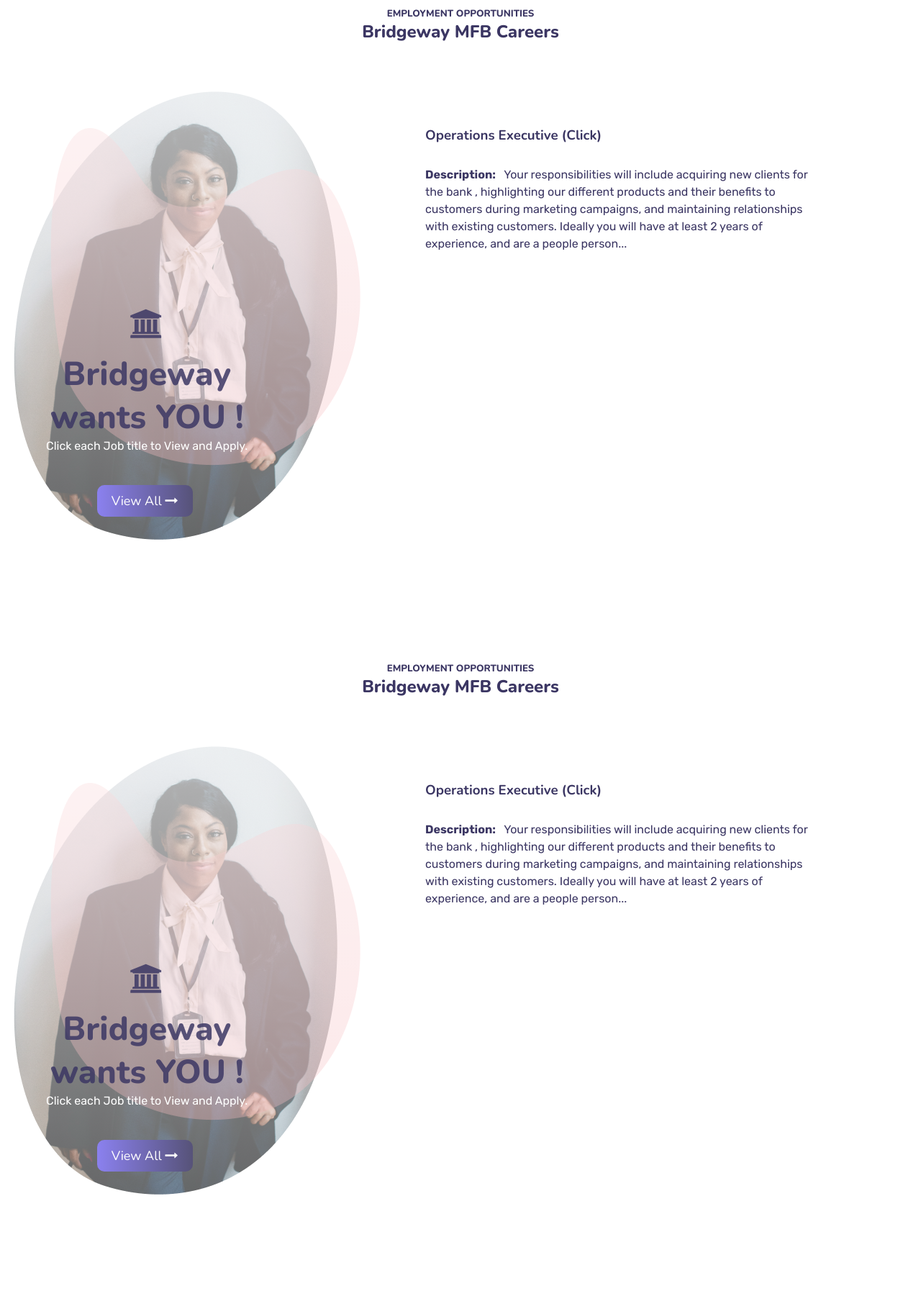
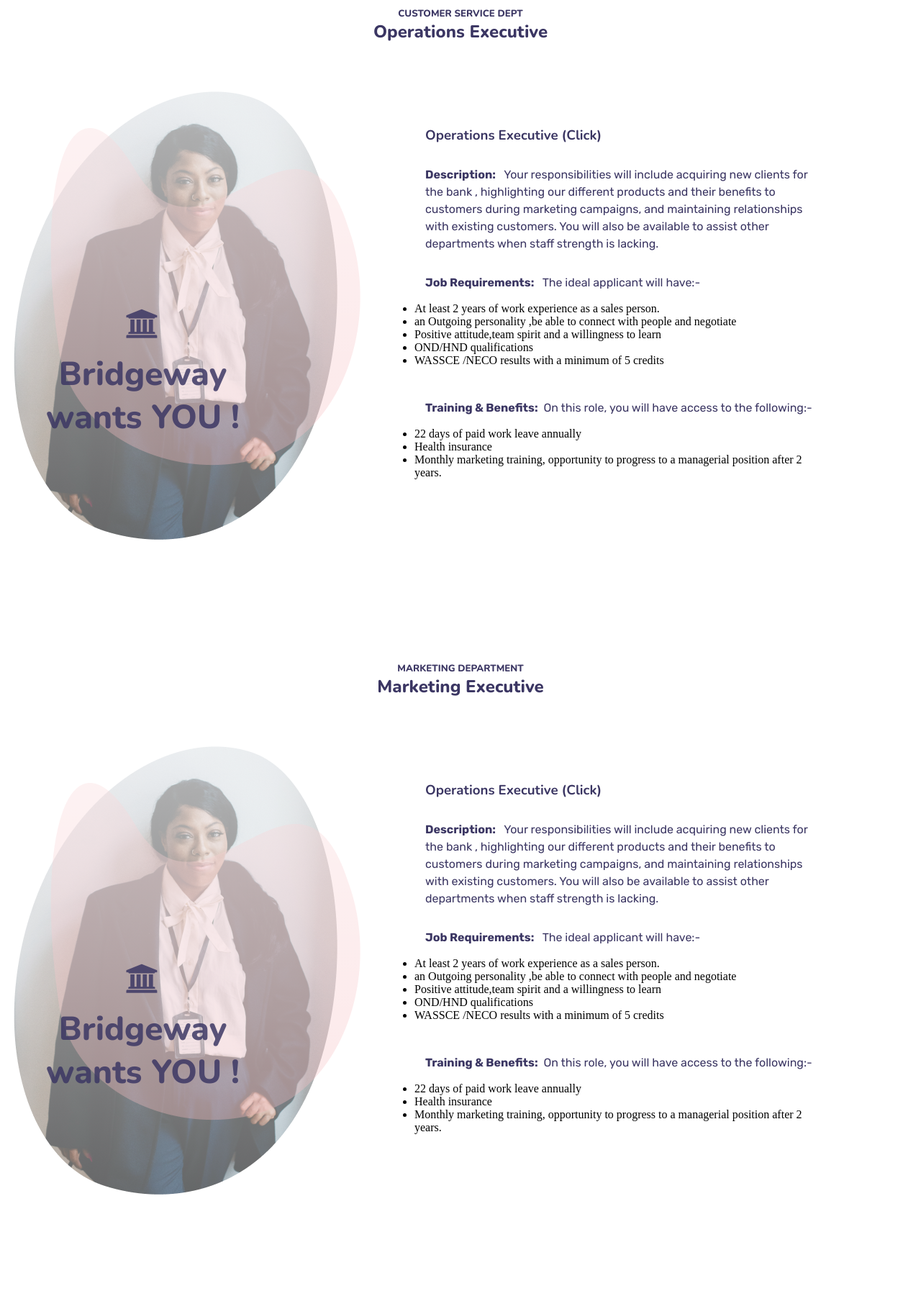
Before and after one commit to Dagogo-Clinton-Uranta/bridgeway-frontpage, a PHP site: page /viewall.html in a window 1280 px wide; the page is wider, and only the part inside the window is pictured. Shown: the part 106-1925 px from the top of that part at 72% size. Run offline with PHP 8.4, Linux system fonts and the light colour scheme; some libraries are stand-ins or nearby versions.

Commit message:
got the structure for the careers page, not changed pictures or words yet

```diff
--- a/viewall.html
+++ b/viewall.html
@@ -81,8 +81,8 @@
   <section id="bank-careers">
 
     <div class="text-center">
-        <h5 class="common-h5">EMPLOYMENT OPPORTUNITIES</h5>
-        <h2 class="common-h2">Bridgeway MFB Careers</h2>
+        <h5 class="common-h5">CUSTOMER SERVICE DEPT</h5>
+        <h2 class="common-h2">Operations Executive</h2>
        </div> <!--text-center ending-->
 
     <div class="bank-careers-img-col">
@@ -92,9 +92,9 @@
        <div class="bank-careers-img-info">
         <i class="fa fa-university university"></i>
         <h2>Bridgeway<br> wants YOU !</h2>
-        <p>Click each Job title to View and Apply.</p>
+        <!-- <p>Click each Job title to View and Apply.</p> -->
 
-         <a href="#">  <button class="common-btn" type="button">View All <i class="fa fa-long-arrow-right purchase"></i></button></a>
+        <!-- <a href="#">  <button class="common-btn" type="button">View All <i class="fa fa-long-arrow-right purchase"></i></button></a> -->
   <!--<a href="#">Make a purchase now  </a> -->
        </div> <!-- expand-img-info ending-->
 
@@ -110,8 +110,31 @@
         <div class="position-info">
           <h3>Operations Executive (Click)</h3>
           <p><strong>Description:</strong> &nbsp; Your responsibilities will include acquiring new clients for the bank , highlighting our different products and their benefits to customers during marketing campaigns, and maintaining relationships with existing customers.
-            Ideally you will have at least 2 years of experience, and are a people person... </p>
+            You will also be available to assist other departments when staff strength is lacking. </p>
          </div> <!--position-info-ending-->
+
+        <div class="position-info">
+           <!-- <h3>Marketing Executive (Click) </h3> -->
+            <p><strong>Job Requirements:</strong> &nbsp; The ideal applicant will have:- <br>
+                <ul>
+                    <li> At least 2 years of work experience as a sales person.</li>
+                    <li>an Outgoing personality ,be able to connect with people and negotiate</li>
+                    <li> Positive attitude,team spirit and a willingness  to learn</li>
+                     <li> OND/HND qualifications</li>
+                     <li>WASSCE /NECO results with a minimum of 5 credits</li>
+                </ul> </p>
+           </div> <!--position-info-ending-->
+
+           <div class="position-info">
+          <!--  <h3>Bank Teller (Click) </h3> -->
+            <p><strong>Training & Benefits:</strong> &nbsp;On this role, you will have access to the following:- <br>
+               <ul>
+                   <li> 22 days of paid work leave annually </li>
+                   <li>Health insurance </li>
+                   <li> Monthly marketing training, opportunity to progress to a managerial position after 2 years.</li>
+
+               </ul> </p>
+           </div> <!--position-info-ending-->
 
 
 
@@ -125,8 +148,8 @@
  <section id="bank-careers">
 
     <div class="text-center">
-        <h5 class="common-h5">EMPLOYMENT OPPORTUNITIES</h5>
-        <h2 class="common-h2">Bridgeway MFB Careers</h2>
+        <h5 class="common-h5">MARKETING DEPARTMENT</h5>
+        <h2 class="common-h2">Marketing Executive</h2>
        </div> <!--text-center ending-->
 
     <div class="bank-careers-img-col">
@@ -136,9 +159,9 @@
        <div class="bank-careers-img-info">
         <i class="fa fa-university university"></i>
         <h2>Bridgeway<br> wants YOU !</h2>
-        <p>Click each Job title to View and Apply.</p>
+         <!-- <p>Click each Job title to View and Apply.</p> -->
 
-         <a href="#">  <button class="common-btn" type="button">View All <i class="fa fa-long-arrow-right purchase"></i></button></a>
+        <!-- <a href="#">  <button class="common-btn" type="button">View All <i class="fa fa-long-arrow-right purchase"></i></button></a> -->
   <!--<a href="#">Make a purchase now  </a> -->
        </div> <!-- expand-img-info ending-->
 
@@ -154,8 +177,31 @@
         <div class="position-info">
           <h3>Operations Executive (Click)</h3>
           <p><strong>Description:</strong> &nbsp; Your responsibilities will include acquiring new clients for the bank , highlighting our different products and their benefits to customers during marketing campaigns, and maintaining relationships with existing customers.
-            Ideally you will have at least 2 years of experience, and are a people person... </p>
+            You will also be available to assist other departments when staff strength is lacking. </p>
          </div> <!--position-info-ending-->
+
+        <div class="position-info">
+           <!-- <h3>Marketing Executive (Click) </h3> -->
+            <p><strong>Job Requirements:</strong> &nbsp; The ideal applicant will have:- <br>
+                <ul>
+                    <li> At least 2 years of work experience as a sales person.</li>
+                    <li>an Outgoing personality ,be able to connect with people and negotiate</li>
+                    <li> Positive attitude,team spirit and a willingness  to learn</li>
+                     <li> OND/HND qualifications</li>
+                     <li>WASSCE /NECO results with a minimum of 5 credits</li>
+                </ul> </p>
+           </div> <!--position-info-ending-->
+
+           <div class="position-info">
+          <!--  <h3>Bank Teller (Click) </h3> -->
+            <p><strong>Training & Benefits:</strong> &nbsp;On this role, you will have access to the following:- <br>
+               <ul>
+                   <li> 22 days of paid work leave annually </li>
+                   <li>Health insurance </li>
+                   <li> Monthly marketing training, opportunity to progress to a managerial position after 2 years.</li>
+
+               </ul> </p>
+           </div> <!--position-info-ending-->
 
 
 
@@ -171,7 +217,7 @@
  <section id="bank-careers">
 
     <div class="text-center">
-        <h5 class="common-h5">EMPLOYMENT OPPORTUNITIES</h5>
+        <h5 class="common-h5">BANKING OPERATIONS</h5>
         <h2 class="common-h2">Bridgeway MFB Careers</h2>
        </div> <!--text-center ending-->
 
@@ -182,9 +228,9 @@
        <div class="bank-careers-img-info">
         <i class="fa fa-university university"></i>
         <h2>Bridgeway<br> wants YOU !</h2>
-        <p>Click each Job title to View and Apply.</p>
+         <!-- <p>Click each Job title to View and Apply.</p> -->
 
-         <a href="#">  <button class="common-btn" type="button">View All <i class="fa fa-long-arrow-right purchase"></i></button></a>
+        <!-- <a href="#">  <button class="common-btn" type="button">View All <i class="fa fa-long-arrow-right purchase"></i></button></a> -->
   <!--<a href="#">Make a purchase now  </a> -->
        </div> <!-- expand-img-info ending-->
 
@@ -200,8 +246,32 @@
         <div class="position-info">
           <h3>Operations Executive (Click)</h3>
           <p><strong>Description:</strong> &nbsp; Your responsibilities will include acquiring new clients for the bank , highlighting our different products and their benefits to customers during marketing campaigns, and maintaining relationships with existing customers.
-            Ideally you will have at least 2 years of experience, and are a people person... </p>
+            You will also be available to assist other departments when staff strength is lacking. </p>
          </div> <!--position-info-ending-->
+
+        <div class="position-info">
+           <!-- <h3>Marketing Executive (Click) </h3> -->
+            <p><strong>Job Requirements:</strong> &nbsp; The ideal applicant will have:- <br>
+                <ul>
+                    <li> At least 2 years of work experience as a sales person.</li>
+                    <li>an Outgoing personality ,be able to connect with people and negotiate</li>
+                    <li> Positive attitude,team spirit and a willingness  to learn</li>
+                     <li> OND/HND qualifications</li>
+                     <li>WASSCE /NECO results with a minimum of 5 credits</li>
+                </ul> </p>
+           </div> <!--position-info-ending-->
+
+           <div class="position-info">
+          <!--  <h3>Bank Teller (Click) </h3> -->
+            <p><strong>Training & Benefits:</strong> &nbsp;On this role, you will have access to the following:- <br>
+               <ul>
+                   <li> 22 days of paid work leave annually </li>
+                   <li>Health insurance </li>
+                   <li> Monthly marketing training, opportunity to progress to a managerial position after 2 years.</li>
+
+               </ul> </p>
+           </div> <!--position-info-ending-->
+
 
 
 
@@ -300,9 +370,10 @@
     <div class="container">
       <div class="footer-col">
        <h4>Legal Statement</h4>
-       <p>Lorem ipsum dolor sit amet consectetur, adipisicing elit. Fugit alias eum doloribus
-          officia, in architecto reprehenderit, illo repellat repellendus
-          deleniti dicta earum placeat cum est iure ratione totam molestiae soluta!</p>
+       <p>Bridgeway Microfinance Bank reserves the right to withold banking services
+        to it's members, on the premise that there is a suspected breach of already
+        established terms and conditions. These terms and conditions are subject to change at any time;
+         appropriate parties will be informed.</p>
           <br>
           <br>
 
```
Also changed, not shown: bankteller.html (+23 -12 lines), index.php (+4 -3 lines), marketingexecutive.html (+24 -13 lines), operationsexecutive.html (+24 -13 lines), thankyou.html (+4 -3 lines).
